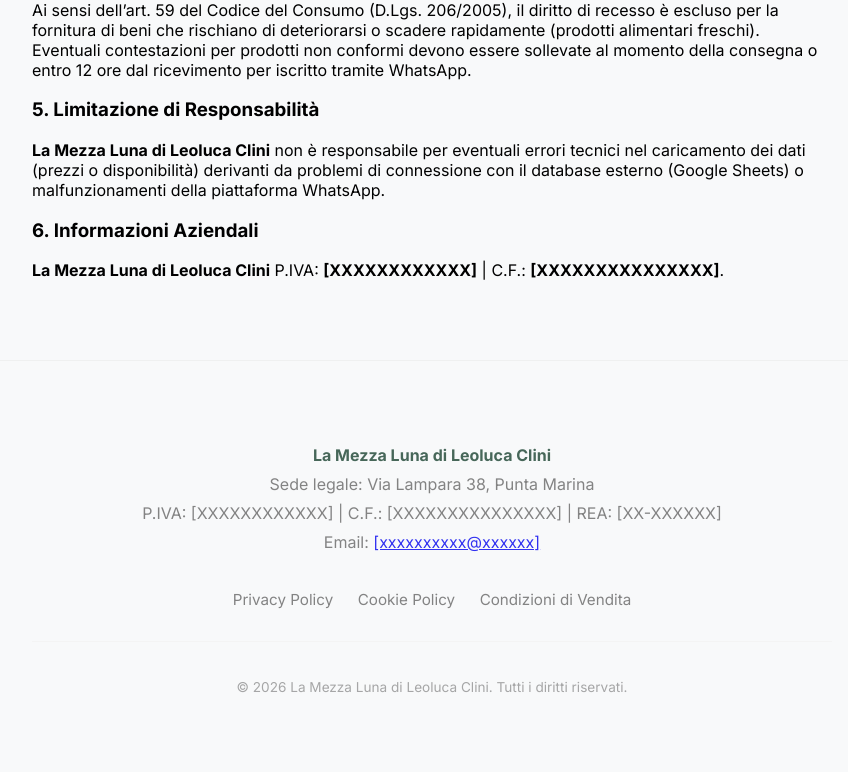
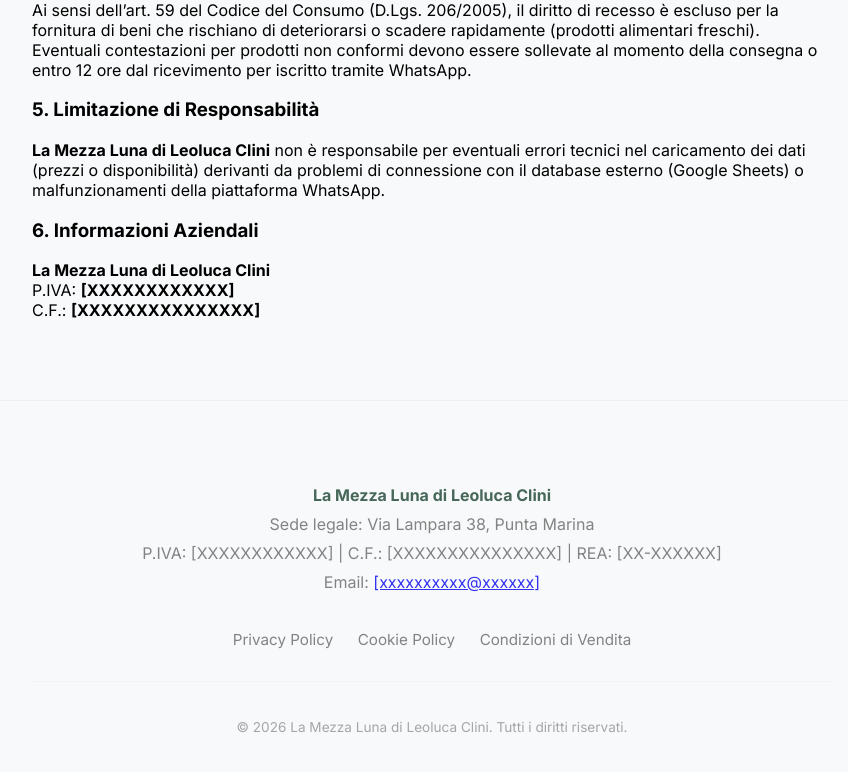
Before and after one commit to digitalcreat0r/sitoweb_leo, a Jekyll site: the page built from termini-e-condizioni.md, in a window 1280 px wide and 900 px high, scrolled down 903 px. Shown: the top 772 px of the window, without its empty margins (208-1056 px from the left). Built offline with Jekyll 4.4.1, drawn with Linux system fonts in a browser that asks for light colours.

Commit message:
parte legale

```diff
--- a/termini-e-condizioni.md
+++ b/termini-e-condizioni.md
@@ -26,4 +26,6 @@
 **{{ site.company_name }}** non è responsabile per eventuali errori tecnici nel caricamento dei dati (prezzi o disponibilità) derivanti da problemi di connessione con il database esterno (Google Sheets) o malfunzionamenti della piattaforma WhatsApp.
 
 ### 6. Informazioni Aziendali
-**{{ site.company_name }}** P.IVA: **{{ site.p_iva }}** | C.F.: **{{ site.codice_fiscale }}**.
+**{{ site.company_name }}**<br>
+P.IVA: **{{ site.p_iva }}**<br>
+C.F.: **{{ site.codice_fiscale }}**
```
